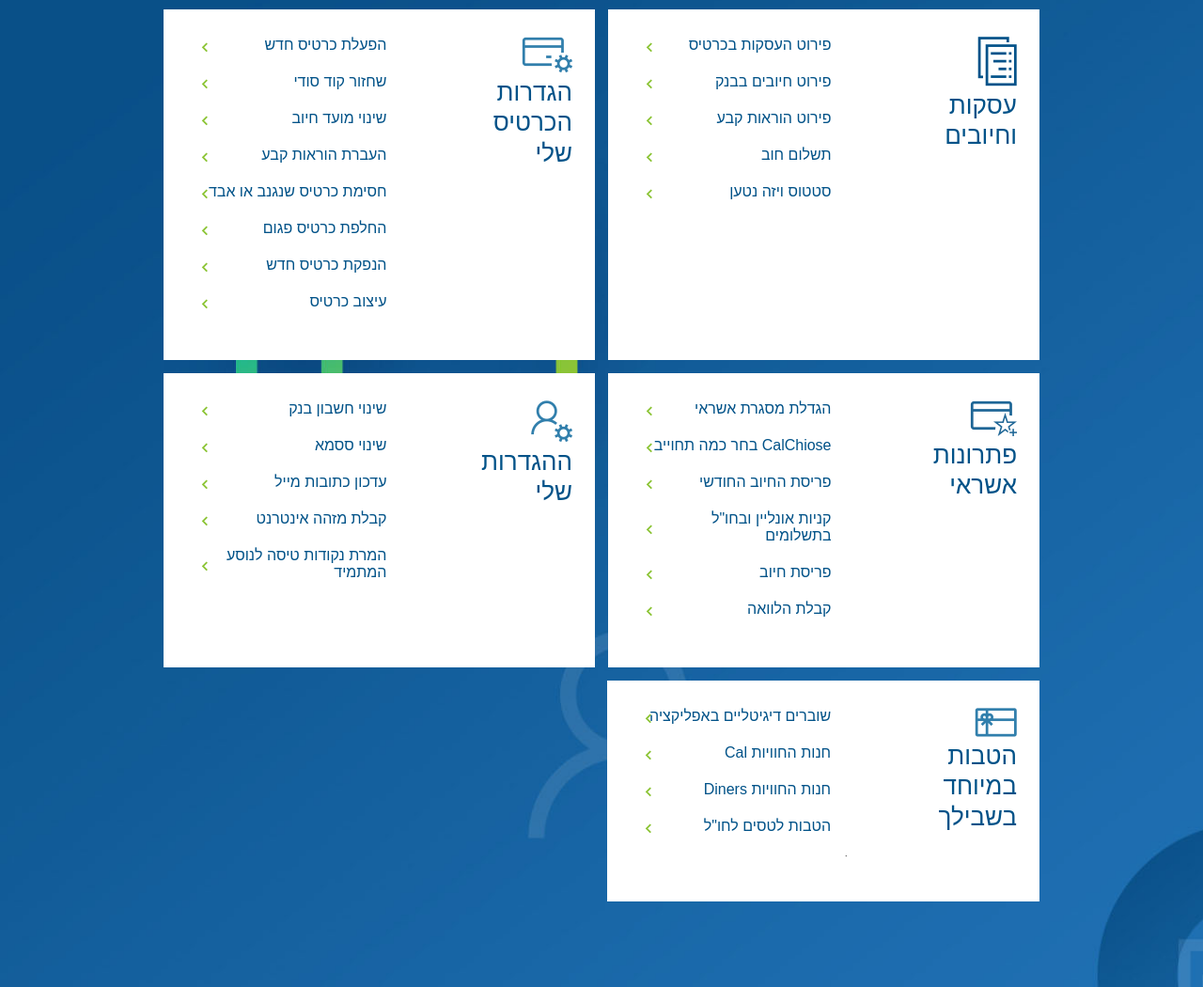
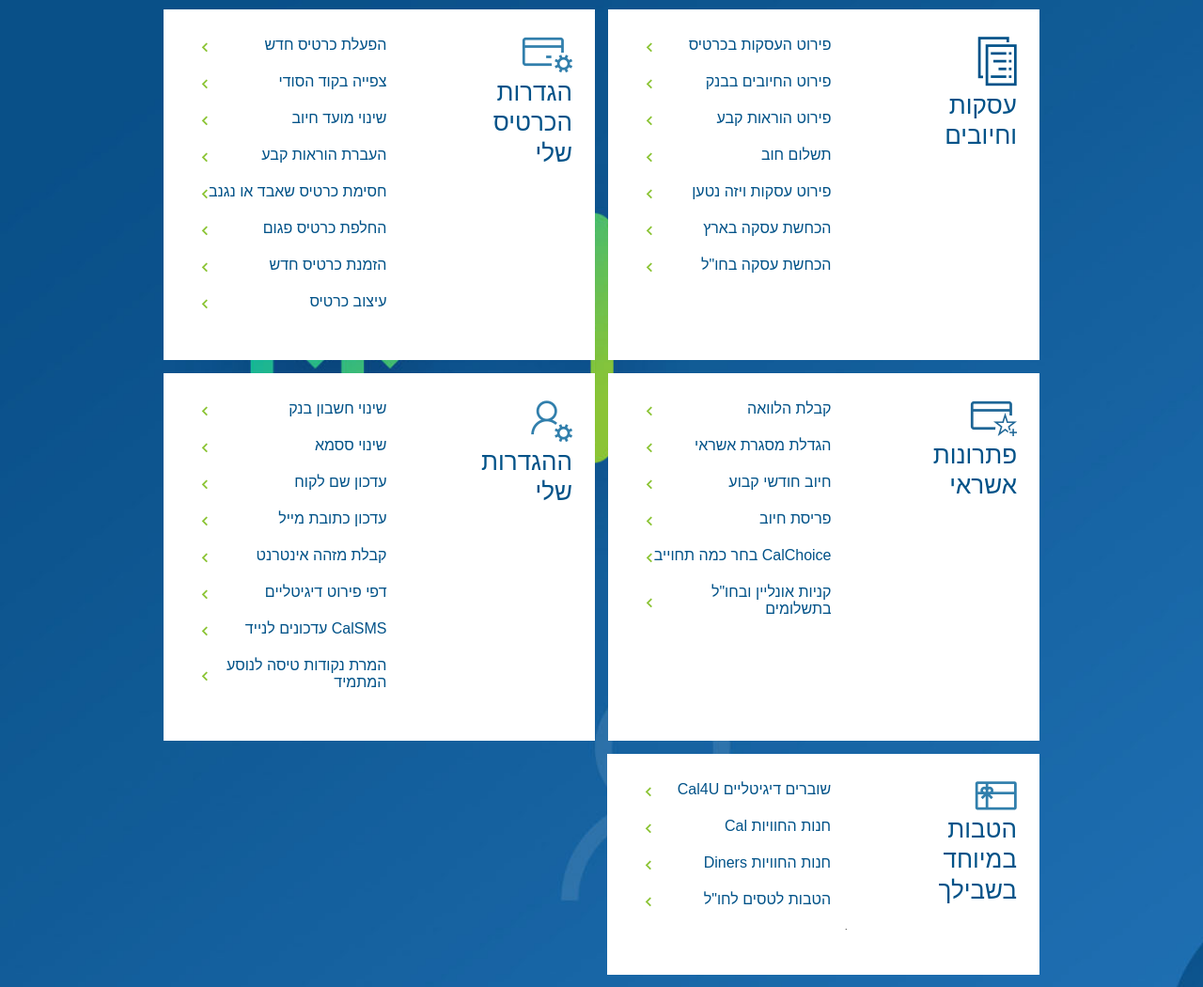
Before and after one commit to maor700/vc_more_actions, a website: page public/index.html in a window 1280 px wide. Shown: the part 772-1822 px from the top of the page at 94% size. Drawn offline with nearby package versions, Linux system fonts and the light colour scheme; a web font is replaced by a local one.

Commit message:
Fixes round 2

```diff
--- a/public/index.html
+++ b/public/index.html
@@ -114,7 +114,7 @@
        <div class="more-actions">
         <!-- <h2>פעולות נפוצות</h2> -->
         <div class="sub-title">
-        הפעולות שהכי צריך, בלי לחפש ובלי להמתין לנציג
+        הפעולות שהכי צריך, בלי לחפש ובלי להמתין על הקו
         </div>
        </div>
 
@@ -135,6 +135,33 @@
            </div>
           </a>
          </div>
+         <div class="item last even bookend-left">
+                        <a href="https://www.cal-online.co.il/self-service/blockyourcard/
+                                 " aria-label="על מנת להפוך את האתר לנגיש לקורא מסך לחץ alt + 1. על מנת להפסיק הודעה זאת לחץ alt + 2.">
+                         <div class="image">
+                          <img src="media/0000/hasimat-cartis1.png" alt="חסימת כרטיס שאבד או נגנב">
+                         </div>
+                         <div class="info">
+                          <p class="heading">
+                           חסימת הכרטיס בגלל אובדן או גניבה
+                          </p>
+                         </div>
+                        </a>
+                       </div>
+         <div class="item odd bookend-right">
+          <a href="https://www.cal-online.co.il/self-service/pin-code/
+                   " aria-label="על מנת להפוך את האתר לנגיש לקורא מסך לחץ alt + 1. על מנת להפסיק הודעה זאת לחץ alt + 2.">
+           <div class="image">
+            <img src="media/0000/kodsodi.png" alt="צפייה בקוד הסודי">
+           </div>
+           <div class="info">
+            <p class="heading">
+                        צפייה בקוד הסודי
+            </p>
+           </div>
+          </a>
+         </div>
+
          <div class="item even">
                         <a href="https://www.cal-online.co.il/self-service/increasecreditlimit/
                                  " aria-label="על מנת להפוך את האתר לנגיש לקורא מסך לחץ alt + 1. על מנת להפסיק הודעה זאת לחץ alt + 2.">
@@ -149,33 +176,8 @@
                          </div>
                         </a>
                        </div>
-         <div class="item odd bookend-right">
-          <a href="https://www.cal-online.co.il/self-service/pin-code/
-                   " aria-label="על מנת להפוך את האתר לנגיש לקורא מסך לחץ alt + 1. על מנת להפסיק הודעה זאת לחץ alt + 2.">
-           <div class="image">
-            <img src="media/0000/kodsodi.png" alt="שחזור קוד סודי אונליין">
-           </div>
-           <div class="info">
-            <p class="heading">
-             שחזור קוד סודי
-             אונליין
-            </p>
-           </div>
-          </a>
-         </div>
-         <div class="item last even bookend-left">
-          <a href="https://www.cal-online.co.il/self-service/blockyourcard/
-                   " aria-label="על מנת להפוך את האתר לנגיש לקורא מסך לחץ alt + 1. על מנת להפסיק הודעה זאת לחץ alt + 2.">
-           <div class="image">
-            <img src="media/0000/hasimat-cartis1.png" alt="חסימת הכרטיס בגלל אובדן או גניבה">
-           </div>
-           <div class="info">
-            <p class="heading">
-             חסימת הכרטיס בגלל אובדן או גניבה
-            </p>
-           </div>
-          </a>
-         </div>
+
+
 
          <div class="item last even bookend-left">
           <a href="https://www.cal-online.co.il/self-service/replacedamagedcard/
@@ -235,7 +237,7 @@
             <li class="link">
              <a href="https://services.cal-online.co.il/Card-Holders/Screens/Debits/DebitSummary.aspx
                       ">
-              פירוט חיובים בבנק
+              פירוט החיובים בבנק
              </a>
             </li>
             <li class="link">
@@ -252,7 +254,17 @@
             <li class="link">
              <a href="https://www.cal-online.co.il/self-service/prepaid/
                       ">
-              סטטוס ויזה נטען
+                      פירוט עסקות ויזה נטען
+                 </a>
+            </li>
+            <li class="link">
+             <a href="https://cal2send.cal-online.co.il/OnlineForms.Client/index.html?token=&formId=39&systemId=3">
+                      הכחשת עסקה בארץ
+             </a>
+            </li>
+            <li class="link">
+             <a href="https://cal2send.cal-online.co.il/OnlineForms.Client/index.html?token=&formId=72&systemId=3">
+                הכחשת עסקה בחו"ל
              </a>
             </li>
            </ul>
@@ -274,7 +286,7 @@
             <li class="link">
              <a href="https://www.cal-online.co.il/self-service/pin-code/
                       ">
-              שחזור קוד סודי
+                      צפייה בקוד הסודי
              </a>
             </li>
             <li class="link">
@@ -290,7 +302,7 @@
 
             <li class="link">
              <a href="https://www.cal-online.co.il/self-service/blockyourcard/">
-              חסימת כרטיס שנגנב או אבד
+              חסימת כרטיס שאבד או נגנב
              </a>
             </li>
             <li class="link">
@@ -300,7 +312,7 @@
             </li>
             <li class="link">
              <a href="https://www.cal-online.co.il/cards/">
-              הנפקת כרטיס חדש
+                הזמנת כרטיס חדש
              </a>
             </li>
             <li class="link">
@@ -322,42 +334,36 @@
            <ul>
 
                 <li class="link">
-             <a href="https://www.cal-online.co.il/self-service/increasecreditlimit/
-                      ">
+                <a href="https://services.cal-online.co.il/Card-Holders/SCREENS/AccountManagement/Login.aspx?ReturnUrl=%2fCard-Holders%2fScreens%2fLoans%2fLoan.aspx">
+                קבלת הלוואה
+                </a>
+                </li>
+            <li class="link">
+             <a href="https://www.cal-online.co.il/self-service/increasecreditlimit/">
               הגדלת מסגרת אשראי
              </a>
             </li>
             <li class="link">
-             <a href="https://www.cal-online.co.il/ecredit/calchoice/
-                      ">
-              CalChiose בחר כמה תחוייב
-             </a>
-            </li>
-
-
-            <li class="link">
-             <a href="https://www.cal-online.co.il/ecredit/fixed-monthly-charge/
-                      ">
-              פריסת החיוב החודשי
+                <a href="https://www.cal-online.co.il/ecredit/fixed-monthly-charge/">
+                                חיוב חודשי קבוע
                 </a>
                 </li>
                 <li class="link">
-             <a href="https://www.cal-online.co.il/goingabroad/payment-spread/
-                      ">
-              קניות אונליין ובחו"ל בתשלומים
-             </a>
-            </li>
-            <li class="link">
-             <a href="https://www.cal-online.co.il/ecredit/debit-spread/
-                      ">
+                                <a href="https://www.cal-online.co.il/ecredit/debit-spread/">
                                  פריסת חיוב
                                 </a>
                                </li>
             <li class="link">
-             <a href="https://services.cal-online.co.il/Card-Holders/SCREENS/AccountManagement/Login.aspx?ReturnUrl=%2fCard-Holders%2fScreens%2fLoans%2fLoan.aspx">
-              קבלת הלוואה
+             <a href="https://www.cal-online.co.il/ecredit/calchoice/">
+              CalChoice בחר כמה תחוייב
              </a>
             </li>
+            <li class="link">
+             <a href="https://www.cal-online.co.il/goingabroad/payment-spread/">
+              קניות אונליין ובחו"ל בתשלומים
+             </a>
+            </li>
+
            </ul>
           </div>
          </div>
@@ -369,27 +375,38 @@
            </div>
            <ul>
             <li class="link">
-             <a href="https://www.cal-online.co.il/self-service/changebankinfo/
-                      ">
+             <a href="https://www.cal-online.co.il/self-service/changebankinfo/">
               שינוי חשבון בנק
              </a>
             </li>
             <li class="link">
-             <a href="https://services.cal-online.co.il/Card-Holders/Screens/AccountManagement/PasswordChangingApp.aspx
-                      ">
+             <a href="https://services.cal-online.co.il/Card-Holders/Screens/AccountManagement/PasswordChangingApp.aspx">
               שינוי ססמא
              </a>
             </li>
             <li class="link">
-             <a href="https://services.cal-online.co.il/Card-Holders/Screens/CustomerManagement/CustomerDetails.aspx
-                      ">
-              עדכון כתובות מייל
+                <a href="https://cal2send.cal-online.co.il/OnlineForms.Client/index.html?token=&formId=17&systemId=3">
+                עדכון שם לקוח
                  </a>
                </li>
             <li class="link">
-             <a href="https://services.cal-online.co.il/Express/index.html#/4
-                      ">
+             <a href="https://services.cal-online.co.il/Card-Holders/Screens/CustomerManagement/CustomerDetails.aspx">
+              עדכון כתובת מייל
+             </a>
+            </li>
+            <li class="link">
+             <a href="https://services.cal-online.co.il/Express/index.html#/4">
               קבלת מזהה אינטרנט
+             </a>
+            </li>
+            <li class="link">
+                <a href="https://www.cal-online.co.il/self-service/cal-mail/">
+                         דפי פירוט דיגיטליים
+                </a>
+               </li>
+            <li class="link">
+                <a href="https://www.cal-online.co.il/self-service/calsms/">
+                        CalSMS עדכונים לנייד
                 </a>
                </li>
             <li class="link">
@@ -412,7 +429,7 @@
            <ul>
             <li class="link">
              <a href="https://cal4u.cal-online.co.il/digitalwallet/#!/digital/vouchers/info">
-              שוברים דיגיטליים באפליקציה
+                שוברים דיגיטליים Cal4U
              </a>
             </li>
             <li class="link">
@@ -452,12 +469,12 @@
       <div class="container">
        <h2>המומלצים שלנו</h2>
        <div class="cards-con" dir="rtl">
-        <a href="https://www.cal-online.co.il/self-service/cal4u/" class="card-con">
-         <img src="media/0000/card_1.jpg" alt="">
+               <a href="https://www.cal-store.co.il/" class="card-con">
+                <img src="media/0000/card_3.jpg" alt="">
                 <div class="text">
-          <h3>ארנק דיגיטלי Cal4U</h3>
+                <h3>חנות החוויות</h3>
                 <p>
-                מידע אישי וביצוע פעולות בקלות ובמהירות, בכל שעה ומכל מקום
+                                הטבות ממגוון עולמות: אטרקציות, הצגות ילדים, ארוחות בוקר, קולנוע ועוד
                 </p>
                 </div>
                </a>
@@ -470,12 +487,12 @@
                         </p>
                 </div>
         </a>
-        <a href="https://www.cal-online.co.il/self-service/cal-mail/" class="card-con">
-         <img src="media/0000/card_3.jpg" alt="">
+        <a href="https://www.cal-online.co.il/self-service/cal4u/" class="card-con">
+         <img src="media/0000/card_1.jpg" alt="">
          <div class="text">
-          <h3>דפי פירוט דיגיטליים</h3>
+          <h3>ארנק דיגיטלי Cal4U</h3>
           <p>
-                בלי לחכות לדואר: מקבלים את דפי הפירוט החודשי ישירות למייל
+                מידע אישי וביצוע פעולות בקלות ובמהירות, בכל שעה ומכל מקום
           </p>
          </div>
         </a>
@@ -495,7 +512,7 @@
    <!-- GA -->
    <script defer>
            $('#circles-secion a').on('mousedown', function(ev){
-                sendGA('הפעולות שהכי צריך, בלי לחפש ובלי להמתין לנציג', $(this).text());
+                sendGA('הפעולות שהכי צריך, בלי לחפש ובלי להמתין על הקו', $(this).text());
            });
            $('#boxes-section a').on('mousedown', function(ev){
                 sendGA('כל הפעולות והשירותים במקום אחד', $(this).text());
@@ -533,17 +550,7 @@
                                         infinite: true,
                                         dots: true
                                 }
-                        },
-                        // {
-                        // breakpoint: 480,
-                        //         settings: {
-                        //                 slidesToShow: 1,
-                        //                 slidesToScroll: 1
-                        //         }
-                        // }
-                        // You can unslick at a given breakpoint now by adding:
-                        // settings: "unslick"
-                        // instead of a settings object
+                        }
                 ]
         });
    </script>
```
Also changed, not shown: public/media/0000/attraction.jpg (added), public/media/0000/card_3.jpg. Lines whose indentation alone changed are shown as unchanged.
